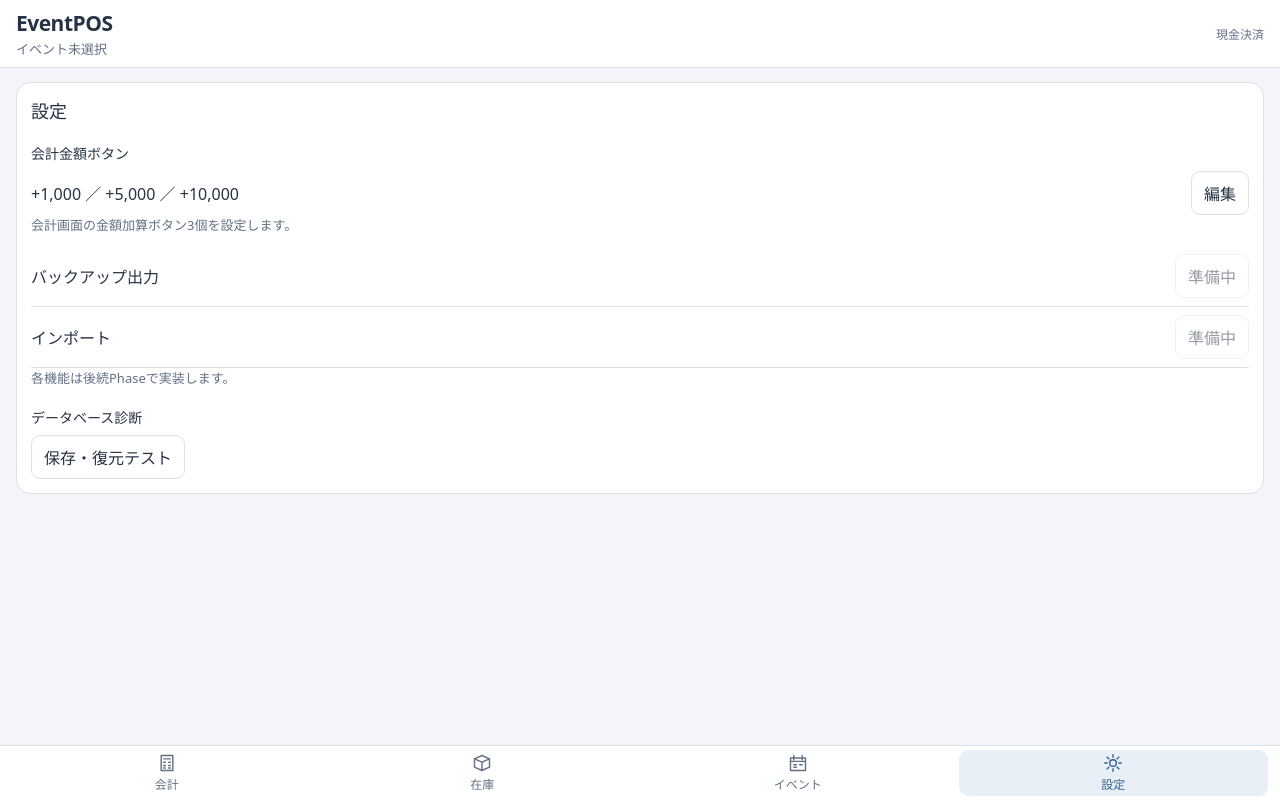
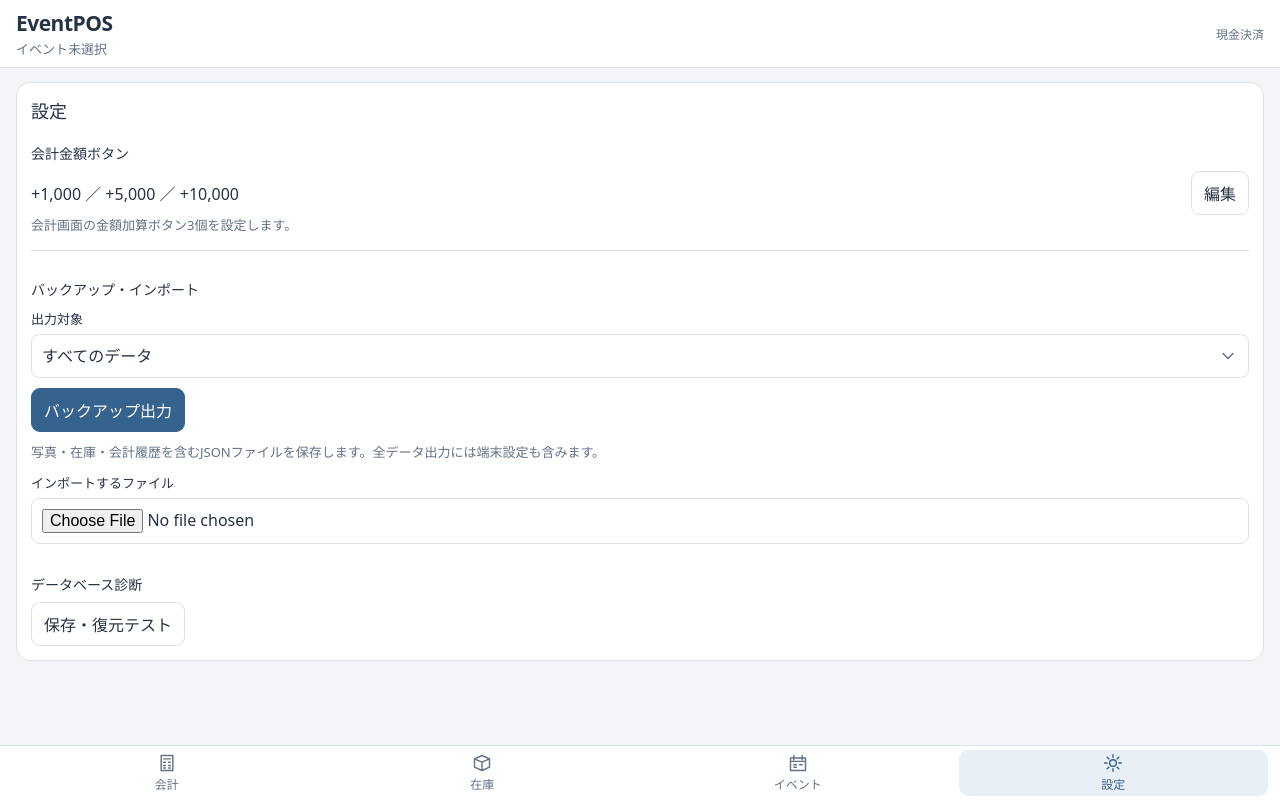
Before and after one commit to Chabo-31/EventPOS, a React (Vite) app: page / in a window 1280 px wide. Both pictures are taken after a click on the button "設定". Built offline with nearby package versions, Linux system fonts and the light colour scheme.

Commit message:
Phase 7: integrate backup panel

```diff
--- a/src/App.tsx
+++ b/src/App.tsx
@@ -4,6 +4,7 @@ import { liveQuery } from 'dexie'
 import { completeSale } from './services/checkout'
 import type { Sale, SaleLine } from './models/records'
 import EventManager from './pages/EventManager'
+import BackupManager from './pages/BackupManager'
 import InventoryManager from './pages/InventoryManager'
 import { loadEvents, eventItems, canAdd, itemKey } from './services/events'
 import type { EventData, EventItem } from './services/events'
@@ -112,7 +113,7 @@ function App() {
         </div></>}
         {tab === '在庫' && data && <InventoryManager key={active?.id??''} eventId={active?.id??''} items={products} onMutation={()=>{reset();setReceipt(null);setSaleError('')}} />}
         {tab === 'イベント' && data && <EventManager data={data} />}
-        {tab === '設定' && <section className="panel"><h2>設定</h2><CashPresetSettings values={presets}/>{['バックアップ出力', 'インポート'].map(label => <div className="line setting-row" key={label}><span>{label}</span><button disabled>準備中</button></div>)}<p className="muted">各機能は後続Phaseで実装します。</p><h3>データベース診断</h3><button onClick={() => void runDiagnostics()} disabled={dbBusy}>{dbBusy ? "診断中…" : "保存・復元テスト"}</button><div role="status" aria-live="polite">{dbReport.map((line, i) => <p key={i}>{line}</p>)}</div></section>}
+        {tab === '設定' && <section className="panel"><h2>設定</h2><CashPresetSettings values={presets}/><BackupManager data={data} onRestore={()=>{reset();setReceipt(null);setSaleError('')}} /><h3>データベース診断</h3><button onClick={() => void runDiagnostics()} disabled={dbBusy}>{dbBusy ? "診断中…" : "保存・復元テスト"}</button><div role="status" aria-live="polite">{dbReport.map((line, i) => <p key={i}>{line}</p>)}</div></section>}
       </main>
       <nav className="navigation" aria-label="メインメニュー">{tabs.map(t => <button key={t} aria-current={tab === t ? 'page' : undefined} className={tab === t ? 'active' : ''} disabled={saving} onClick={() => { if (t === 'イベント') { reset();setReceipt(null);setSaleError('') }; setTab(t) }}><svg viewBox="0 0 24 24" width="20" height="20" fill="none" stroke="currentColor" strokeWidth="1.7" strokeLinecap="round" strokeLinejoin="round" aria-hidden="true"><path d={navPaths[t]} /></svg><span>{t}</span></button>)}</nav>
     </div>
```
